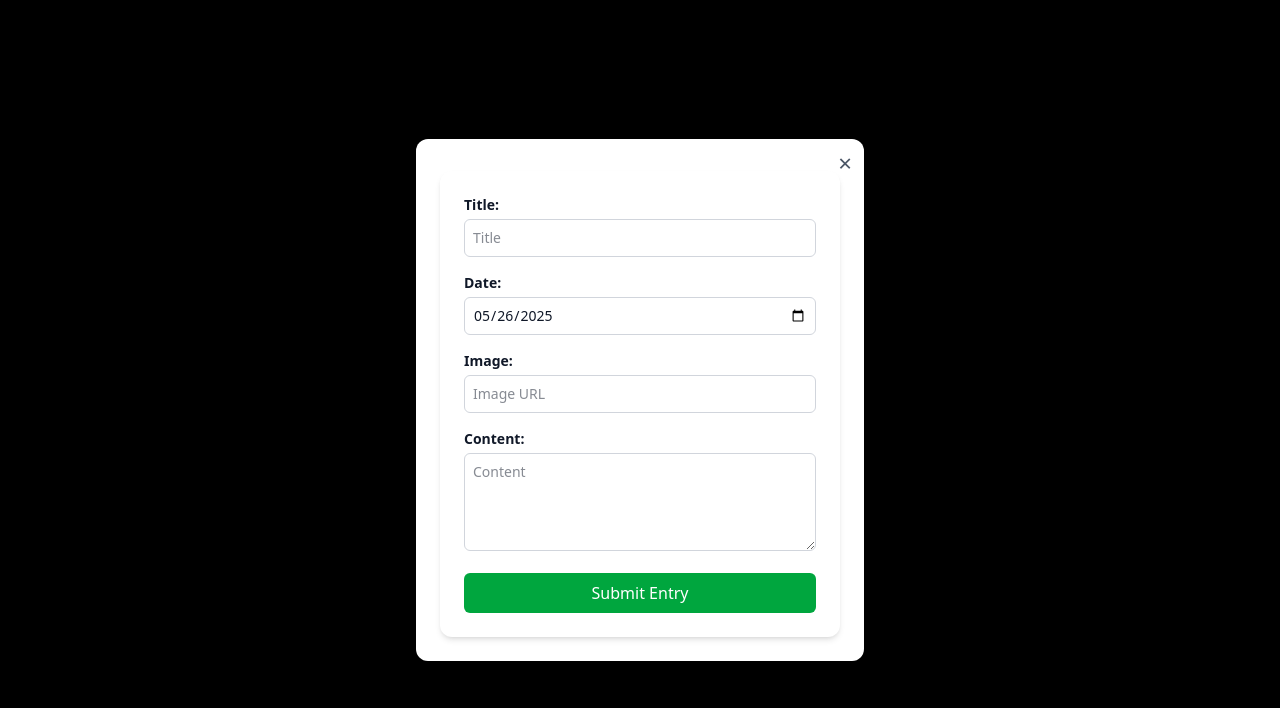
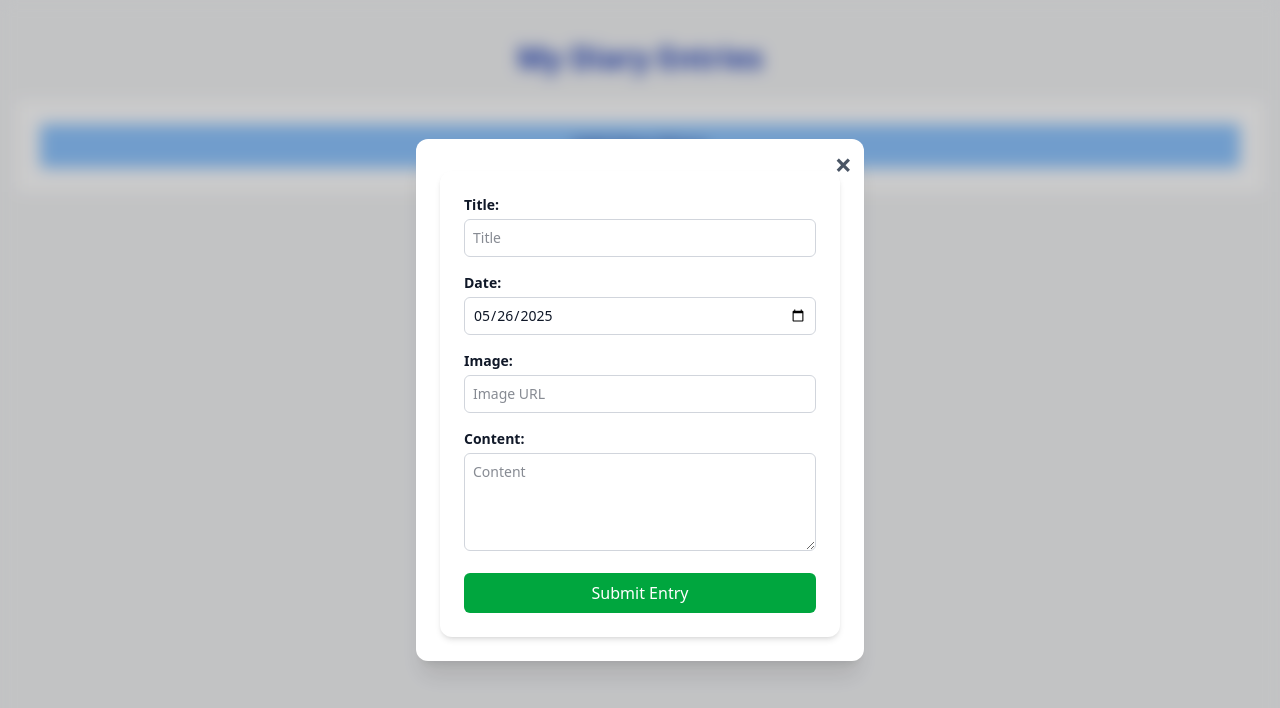
Before and after one commit to shraddhabhikadiya2017/PersonalDiary, a React (Vite) app: page / in a window 1280 px wide. Both pictures are taken after a click on the button "Add New Diary". Shown: the top 708 px of the page. Built offline with nearby package versions, Linux system fonts and the light colour scheme.

Commit message:
changed modal background design and small fixes

```diff
--- a/src/components/Addentrymodal.jsx
+++ b/src/components/Addentrymodal.jsx
@@ -47,16 +47,19 @@ const AddEntryModal = ({ onEntryAdded }) => {
     <div className="p-6 bg-white">
       <button
         onClick={() => setIsModalOpen(true)}
-        className="bg-blue-300 text-blue-900 px-4 py-2 rounded hover:bg-white w-full font-bold text-lg"
+        className="bg-blue-300 text-blue-900 px-4 py-2 rounded hover:bg-blue-200 w-full font-bold text-lg cursor-pointer"
       >
         Add New Diary
       </button>
 
       {isModalOpen && (
-        <div className="fixed inset-0 bg-black bg-opacity-40 flex justify-center items-center z-50">
+        <div
+          className="fixed inset-0 backdrop-blur-sm flex justify-center items-center z-50"
+          style={{ backgroundColor: "rgba(0, 0, 0, 0.20)" }}
+        >
           <div className="bg-white p-6 rounded-xl shadow-xl w-full max-w-md relative">
             <button
-              className="absolute top-2 right-3 text-2xl text-gray-600 hover:text-black"
+              className="absolute top-2 right-3 text-3xl font-bold text-gray-600 hover:text-black cursor-pointer"
               onClick={() => setIsModalOpen(false)}
             >
               &times;
--- a/src/pages/DiaryList.jsx
+++ b/src/pages/DiaryList.jsx
@@ -7,8 +7,8 @@ const DiaryList = ({ refreshFlag, onRemove }) => {
   useEffect(() => {
     const storedEntries = JSON.parse(localStorage.getItem("Entries")) || [];
 
-    const sortedEntries = storedEntries.sort((a, b) =>
-      new Date(b.date) - new Date(a.date)
+    const sortedEntries = storedEntries.sort(
+      (a, b) => new Date(b.date) - new Date(a.date)
     );
 
     setEntries(sortedEntries);
@@ -81,11 +81,14 @@ const DiaryList = ({ refreshFlag, onRemove }) => {
       )}
 
       {selectedEntry && (
-        <div className="fixed inset-0 bg-black bg-opacity-50 z-50 flex items-center justify-center p-4">
+        <div
+          className="fixed inset-0 backdrop-blur-sm z-50 flex items-center justify-center p-4"
+          style={{ backgroundColor: "rgba(0, 0, 0, 0.20)" }}
+        >
           <div className="bg-white rounded-xl shadow-2xl max-w-xl w-full p-6 relative max-h-[90vh] flex flex-col">
             <button
               onClick={() => setSelectedEntry(null)}
-              className="absolute top-2 right-3 text-2xl text-gray-600 hover:text-black"
+              className="absolute top-2 right-3 text-3xl font-bold text-gray-600 hover:text-black cursor-pointer"
             >
               &times;
             </button>
```
